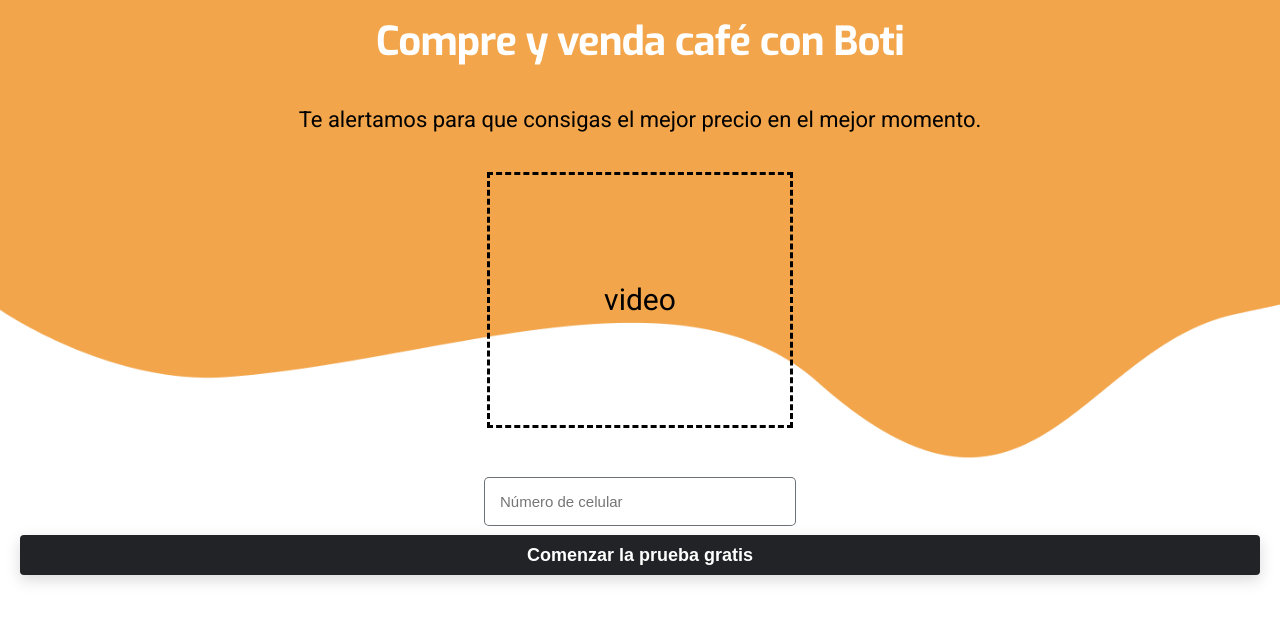
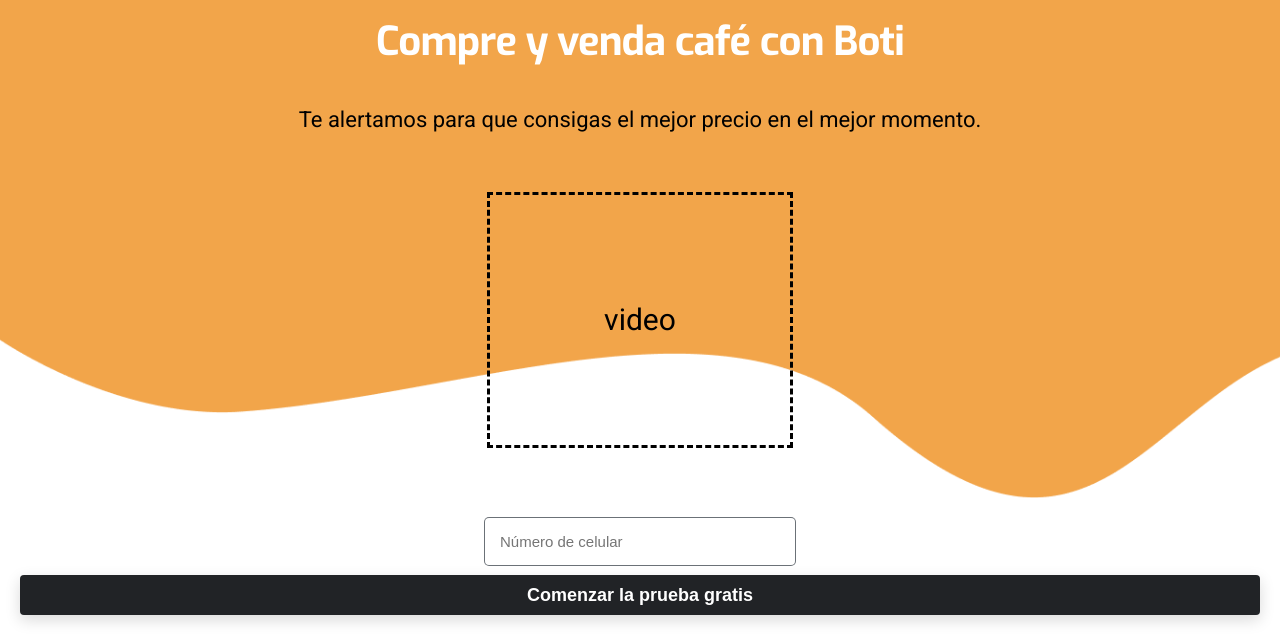
Before and after one commit to celfiew/Boti, a plain HTML site: page index.html in a window 1280 px wide. Shown: the part 135-777 px from the top of the page. Drawn offline with Linux system fonts and the light colour scheme.

Commit message:
ajust dimention

```diff
--- a/scss/styles.scss
+++ b/scss/styles.scss
@@ -40,11 +40,11 @@ body{
     }
     &__video{
         width:60rem;
-        height:50rem;
+        height:55rem;
         display: flex;
         justify-content: center;
         align-items: center;
-        margin-top: 2rem;
+        margin-top: 4rem;
         display: flex;
         font-size: 3rem;
         text-align: center;
@@ -54,7 +54,7 @@ body{
         border-style: dashed;
         justify-content: center;
         align-items: center;
-        margin-bottom: 3rem;
+        margin-bottom: 5rem;
     }
 }
 
@@ -105,7 +105,7 @@ body{
 .cards{
     display: flex;
     margin-top: 1.5rem;
-    gap: 4rem;
+    gap: 5rem;
     margin-bottom: 6rem;
     flex-wrap: wrap;
     justify-content: center;
```
Also changed, not shown: css/styles.css.
